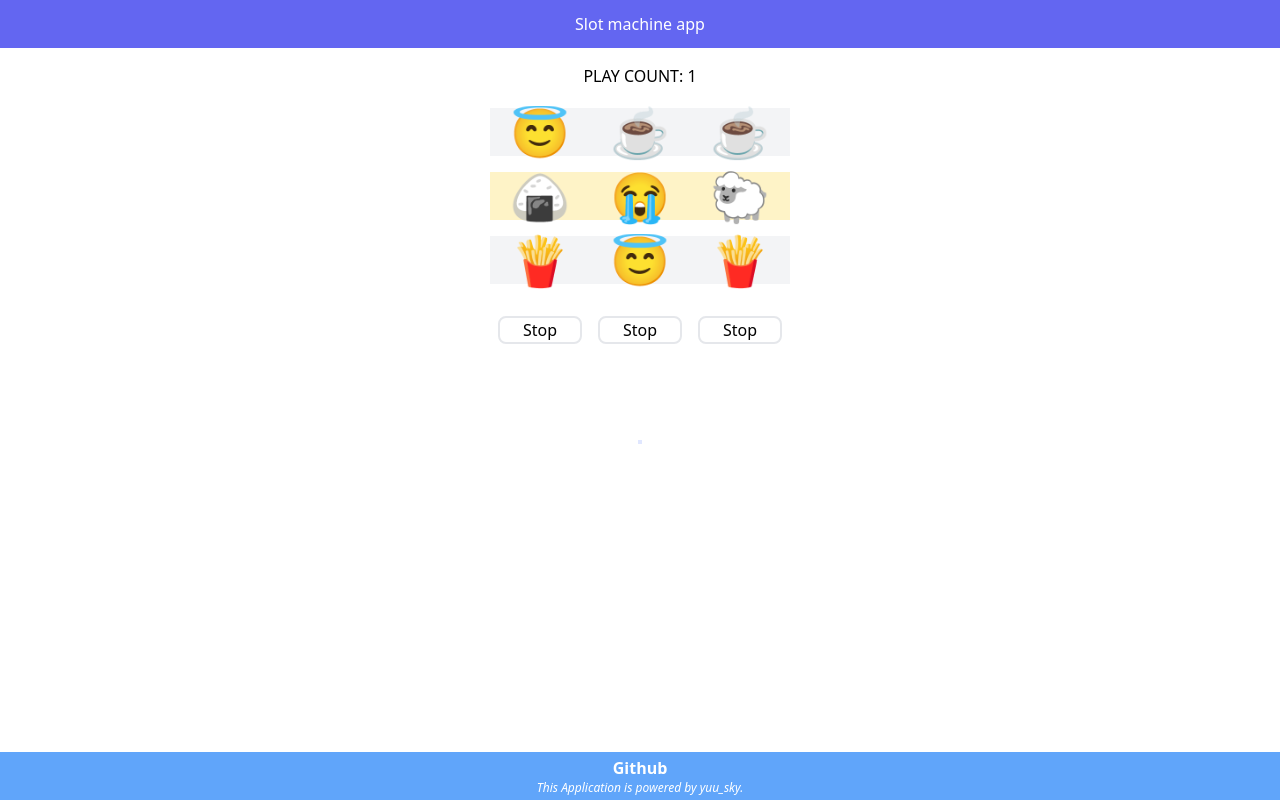
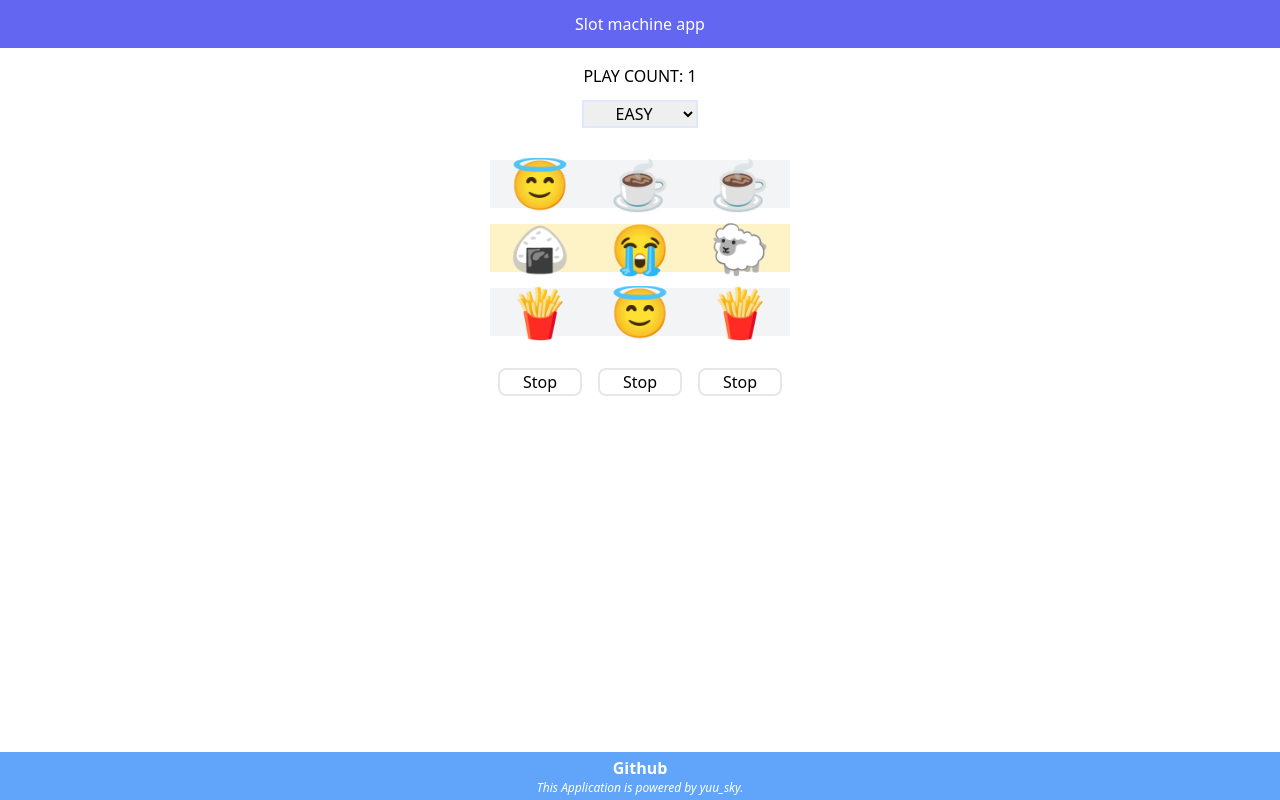
Before and after one commit to yuu-sky20/slot-machine-app, a Vue app: page / in a window 1280 px wide. Built offline with nearby package versions, Linux system fonts and the light colour scheme.

Commit message:
move difficulty select ui

```diff
--- a/src/components/slot-machine/SlotMachine.vue
+++ b/src/components/slot-machine/SlotMachine.vue
@@ -192,6 +192,16 @@ const handleResetTurnSlot = () => {
                 <p>PLAY COUNT: {{gamePlayCount}}</p>
             </div>
         </div>
+        <div class="flex justify-center my-3 container">
+            <div class="border-2 border-indigo-100">
+                <select
+                    class="text-center"
+                    :disabled="!isStoppedAllSlot && !isStartedFinalSlotRoll"
+                >
+                    <option v-for="(_, difficulty) in Difficulty">{{difficulty}}</option>
+                </select>
+            </div>
+        </div>
         <div class="flex flex-wrap justify-center my-3 container">
             <div class="flex flex-col">
                 <SlotVue key="left-slot" :indexes="leftSlotItems"></SlotVue>
@@ -248,15 +258,5 @@ const handleResetTurnSlot = () => {
                 <p v-if="isSlotReachNow">REACH NOW!</p>
             </div>
         </div>
-        <div class="flex justify-center my-3 container">
-            <div class="border-2 border-indigo-100">
-                <select
-                    class="text-center"
-                    v-if="isStoppedAllSlot && isStartedFinalSlotRoll"
-                >
-                    <option v-for="(_, difficulty) in Difficulty">{{difficulty}}</option>
-                </select>
-            </div>
-        </div>
     </div>
 </template>
```
